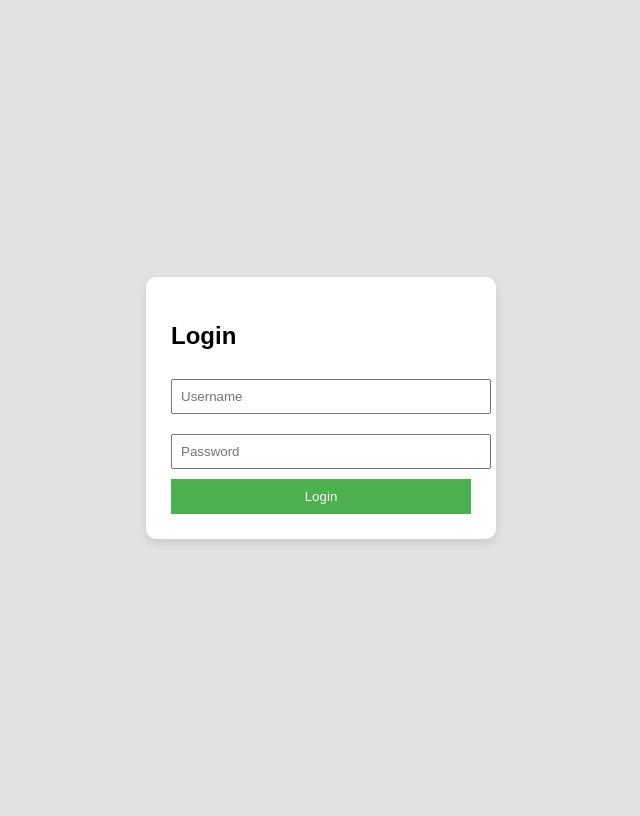
After one commit to Kionyong/Project-ecommerce, a PHP site: page /FilePHP/login.php in a window 1280 px wide. The commit adds this page. Shown: the whole page, without its empty margins (319-959 px from the left). Run offline with PHP 8.4, Linux system fonts and the light colour scheme.

Commit message:
edit file and added to in github

```diff
--- /dev/null
+++ b/login.php
@@ -0,0 +1,85 @@
+<?php
+session_start();
+include("config.php");
+
+if ($_SERVER["REQUEST_METHOD"] == "POST") {
+    $username = trim($_POST["username"]);
+    $password = $_POST["password"];
+
+    $sql = "SELECT * FROM tbusers WHERE username = ?";
+    $stmt = $conn->prepare($sql);
+    $stmt->bind_param("s", $username);
+
+    $stmt->execute();
+    $result = $stmt->get_result();
+
+    if ($result->num_rows === 1) {
+        $row = $result->fetch_assoc();
+
+        if (password_verify($password, $row["password"])) {
+            $_SESSION["username"] = $row["username"];
+            $_SESSION["role"] = $row["role"];
+
+            if ($row["role"] === "admin") {
+                header("Location: admin.php");
+            } else {
+                header("Location: user.php");
+            }
+            exit();
+        } else {
+            $error = "Wrong password.";
+        }
+    } else {
+        $error = "User not found.";
+    }
+}
+?>
+
+<!DOCTYPE html>
+<html lang="en">
+<head>
+    <meta charset="UTF-8">
+    <title>Login</title>
+    <style>
+        body {
+            background: #e2e2e2;
+            font-family: Arial;
+            display: flex;
+            height: 100vh;
+            justify-content: center;
+            align-items: center;
+        }
+        .login-form {
+            background: white;
+            padding: 25px;
+            border-radius: 10px;
+            box-shadow: 0 4px 10px rgba(0,0,0,0.1);
+            width: 300px;
+        }
+        input {
+            width: 100%;
+            padding: 8px;
+            margin: 10px 0;
+        }
+        button {
+            width: 100%;
+            background: #4CAF50;
+            color: white;
+            border: none;
+            padding: 10px;
+        }
+        .error {
+            color: red;
+        }
+    </style>
+</head>
+<body>
+    <form class="login-form" method="POST">
+        <h2>Login</h2>
+        <?php if (!empty($error)) echo "<p class='error'>$error</p>"; ?>
+        <input type="text" name="username" placeholder="Username" required>
+        <input type="password" name="password" placeholder="Password" required>
+        <button type="submit">Login</button>
+    </form>
+</body>
+</html>
--- /dev/null
+++ b/logout.php
@@ -0,0 +1,5 @@
+<?php
+session_start();
+session_destroy();
+header("Location: login.php");
+exit();
```
Also changed, not shown: Aboutus.php (+11 -2 lines), admin.php (added, +9 -0 lines), home.php (+13 -3 lines), products.php (+12 -3 lines), user.php (added, +9 -0 lines).
